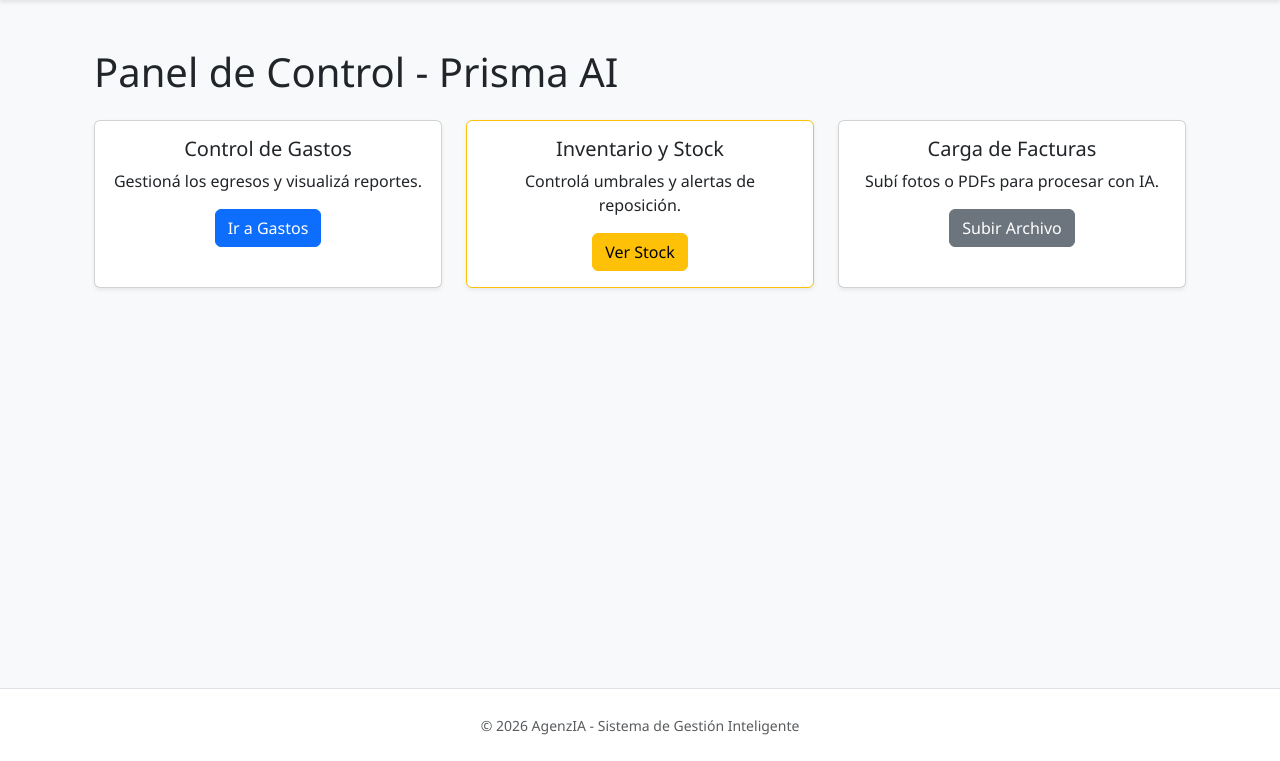
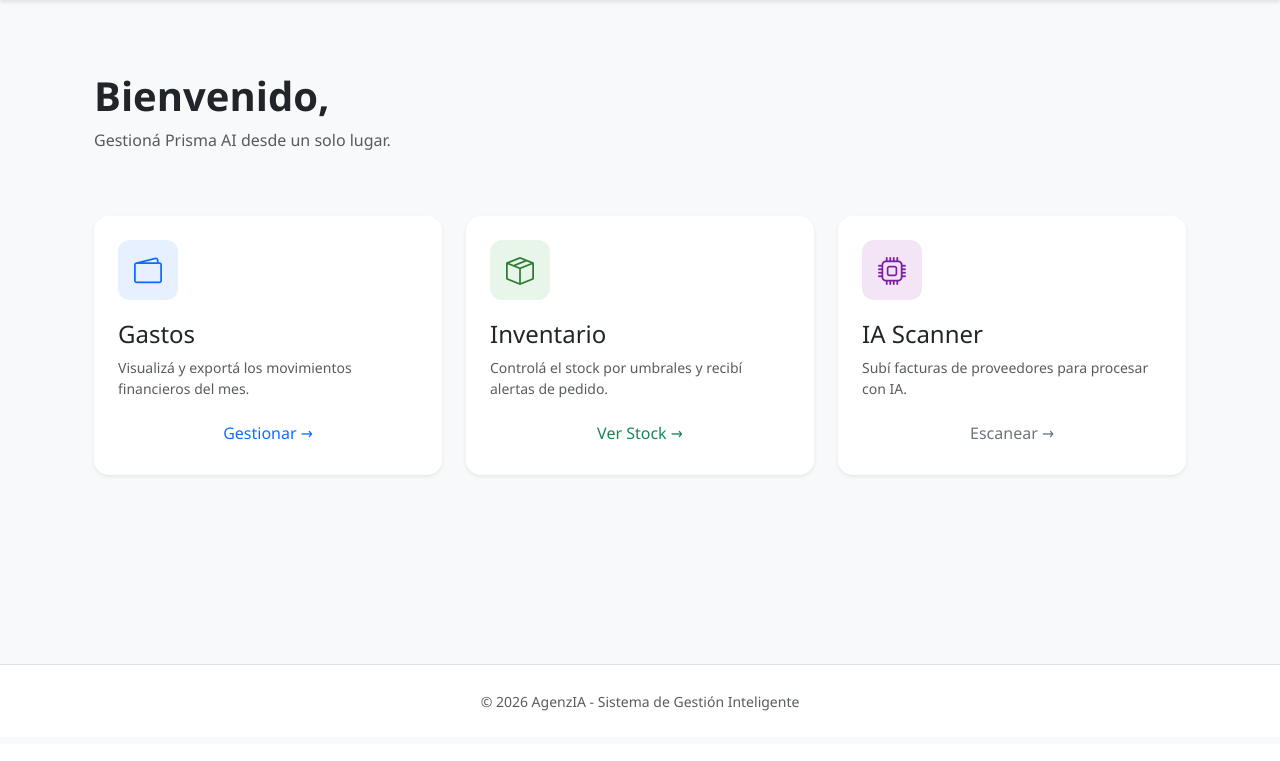
Before and after one commit to LucianoCingolani/agenzia, a Django app: page / in a window 1280 px wide. Shown: the part 56-817 px from the top of the page. After the commit the page ends 767 px from the top, so only its background shows below. Run offline with Django 5.2, Linux system fonts and the light colour scheme.

Commit message:
home refactor

```diff
--- a/gestion/templates/gestion/home.html
+++ b/gestion/templates/gestion/home.html
@@ -1,35 +1,70 @@
 {% extends "gestion/base.html" %}
 
 {% block content %}
-<div class="container mt-5">
-    <h1 class="mb-4">Panel de Control - Prisma AI</h1> <div class="row g-4">
+<style>
+    body { background-color: #f8f9fa; } /* Fondo gris muy claro/pastel */
+    .card-custom {
+        border: none;
+        border-radius: 15px;
+        transition: transform 0.3s ease, box-shadow 0.3s ease;
+        background: #ffffff;
+    }
+    .card-custom:hover {
+        transform: translateY(-5px);
+        box-shadow: 0 10px 20px rgba(0,0,0,0.08);
+    }
+    .icon-box {
+        width: 60px;
+        height: 60px;
+        border-radius: 12px;
+        display: flex;
+        align-items: center;
+        justify-content: center;
+        margin-bottom: 20px;
+    }
+    .bg-pastel-blue { background-color: #e7f0ff; color: #0d6efd; }
+    .bg-pastel-green { background-color: #e8f5e9; color: #2e7d32; }
+    .bg-pastel-purple { background-color: #f3e5f5; color: #7b1fa2; }
+</style>
+
+<div class="container py-5">
+    <div class="row mb-5">
+        <div class="col-12">
+            <h1 class="fw-bold">Bienvenido, {{ user.username|capfirst }}</h1>
+            <p class="text-muted">Gestioná Prisma AI desde un solo lugar.</p>
+        </div>
+    </div>
+
+    <div class="row g-4">
         <div class="col-md-4">
-            <div class="card h-100 shadow-sm">
-                <div class="card-body text-center">
-                    <h5 class="card-title">Control de Gastos</h5>
-                    <p class="card-text">Gestioná los egresos y visualizá reportes.</p>
-                    <a href="{% url 'gastos_generales' %}" class="btn btn-primary">Ir a Gastos</a>
-                </div>
+            <div class="card card-custom shadow-sm p-4 h-100">
+                <div class="icon-box bg-pastel-blue">
+                    <i class="bi bi-wallet2 fs-3"></i> </div>
+                <h4>Gastos</h4>
+                <p class="text-muted small">Visualizá y exportá los movimientos financieros del mes.</p>
+                <a href="{% url 'gastos_generales' %}" class="btn btn-outline-primary border-0 mt-auto">Gestionar →</a>
             </div>
         </div>
 
         <div class="col-md-4">
-            <div class="card h-100 shadow-sm border-warning">
-                <div class="card-body text-center">
-                    <h5 class="card-title">Inventario y Stock</h5>
-                    <p class="card-text">Controlá umbrales y alertas de reposición.</p>
-                    <a href="{% url 'dashboard' %}" class="btn btn-warning">Ver Stock</a>
+            <div class="card card-custom shadow-sm p-4 h-100">
+                <div class="icon-box bg-pastel-green">
+                    <i class="bi bi-box-seam fs-3"></i>
                 </div>
+                <h4>Inventario</h4>
+                <p class="text-muted small">Controlá el stock por umbrales y recibí alertas de pedido.</p>
+                <a href="{% url 'dashboard' %}" class="btn btn-outline-success border-0 mt-auto">Ver Stock →</a>
             </div>
         </div>
 
         <div class="col-md-4">
-            <div class="card h-100 shadow-sm">
-                <div class="card-body text-center">
-                    <h5 class="card-title">Carga de Facturas</h5>
-                    <p class="card-text">Subí fotos o PDFs para procesar con IA.</p>
-                    <a href="{% url 'subir_factura' %}" class="btn btn-secondary">Subir Archivo</a>
+            <div class="card card-custom shadow-sm p-4 h-100">
+                <div class="icon-box bg-pastel-purple">
+                    <i class="bi bi-cpu fs-3"></i>
                 </div>
+                <h4>IA Scanner</h4>
+                <p class="text-muted small">Subí facturas de proveedores para procesar con IA.</p>
+                <a href="{% url 'subir_factura' %}" class="btn btn-outline-secondary border-0 mt-auto">Escanear →</a>
             </div>
         </div>
     </div>
```
